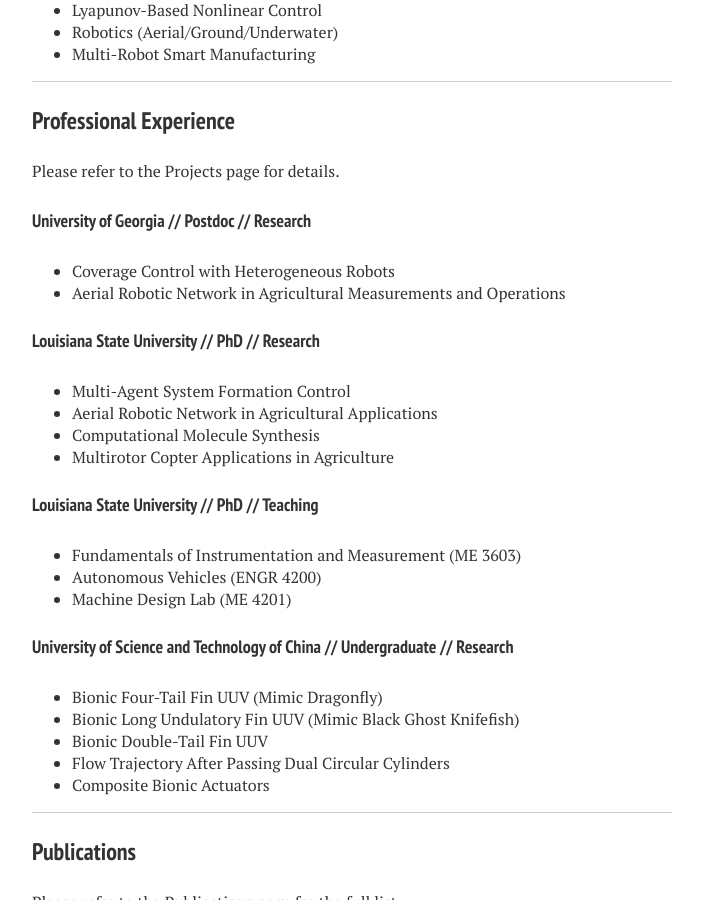
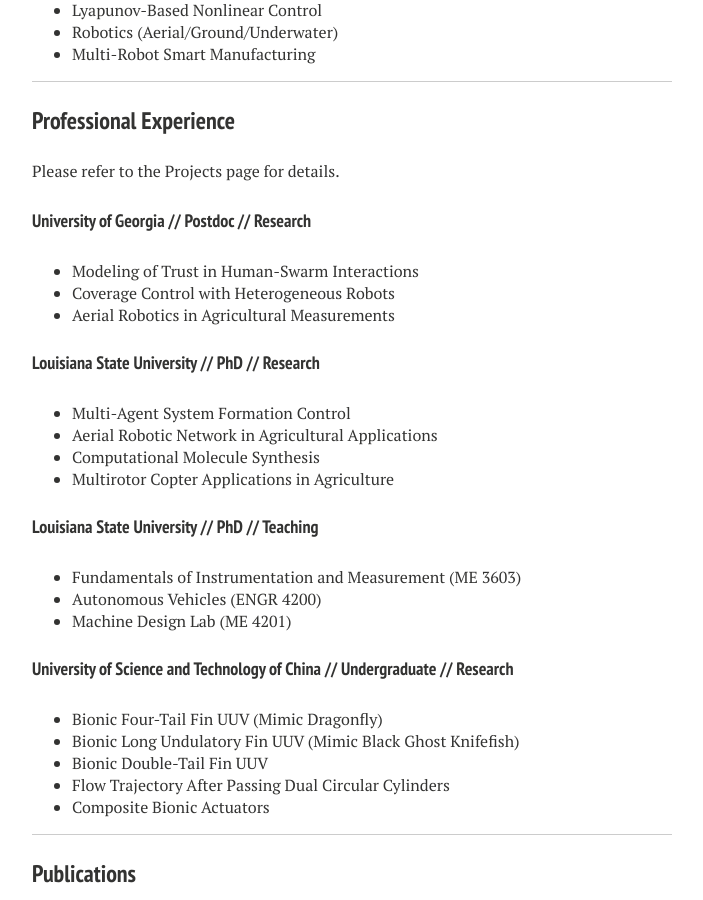
Before and after one commit to liutairan/liutairan.github.io, a Jekyll site: the page built from cv.md, in a window 1280 px wide and 900 px high, scrolled down 600 px. Shown: the whole window, without its empty margins (288-991 px from the left). Built offline with Jekyll 4.4.1, drawn with Linux system fonts in a browser that asks for light colours; nearby versions of some CDN libraries.

Commit message:
Update cv.md

```diff
--- a/cv.md
+++ b/cv.md
@@ -39,8 +39,9 @@
 Please refer to the [Projects](https://liutairan.github.io/projects/) page for details.
 
 #### University of Georgia // Postdoc // Research
+* Modeling of Trust in Human-Swarm Interactions
 * Coverage Control with Heterogeneous Robots
-* Aerial Robotic Network in Agricultural Measurements and Operations
+* Aerial Robotics in Agricultural Measurements
 
 #### Louisiana State University // PhD // Research
 * Multi-Agent System Formation Control
```
